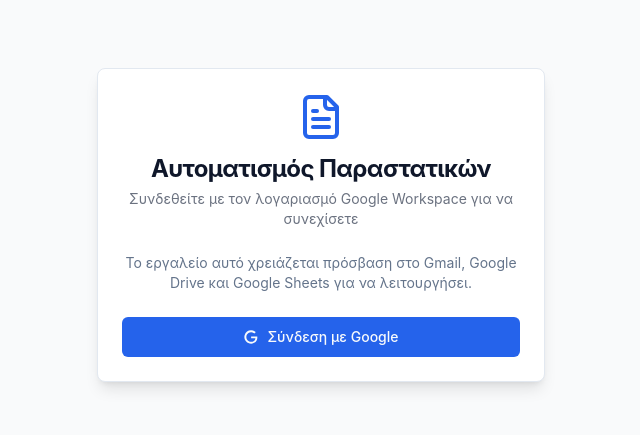
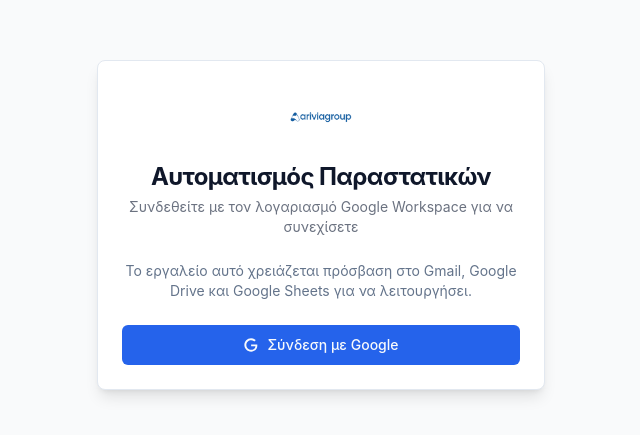
Before and after one commit to jacobsanto/factura-wizard-automator, a React (Vite) app: page / in a window 1280 px wide. Shown: the part 175-610 px from the top of the page, without its empty margins (319-959 px from the left). Built offline with nearby package versions, Linux system fonts and the light colour scheme.

Commit message:
feat: Integrate logo into design
Integrate the company logo into the application's design, specifically in the header and login components.

```diff
--- a/src/components/Header.tsx
+++ b/src/components/Header.tsx
@@ -10,7 +10,7 @@ import {
   DropdownMenuSeparator,
   DropdownMenuTrigger
 } from "@/components/ui/dropdown-menu";
-import { LogOut, Settings, HelpCircle, FileText } from "lucide-react";
+import { LogOut, Settings, HelpCircle } from "lucide-react";
 import { useNavigate, useLocation } from "react-router-dom";
 import { getCurrentUser } from "@/utils/userUtils";
 
@@ -41,7 +41,11 @@ const Header: React.FC = () => {
     <header className="bg-white shadow-sm border-b px-6 py-3">
       <div className="flex items-center justify-between">
         <div className="flex items-center space-x-3">
-          <FileText className="h-6 w-6 text-brand-blue" />
+          <img
+            src="/lovable-uploads/eb8a966b-e206-44a4-9398-d5f242f5e9f4.png"
+            alt="Arivia Group Logo"
+            className="h-8 w-auto"
+          />
           <h1 className="text-xl font-semibold text-gray-800">
             Αυτοματισμός Παραστατικών
           </h1>
--- a/src/components/Login.tsx
+++ b/src/components/Login.tsx
@@ -1,8 +1,6 @@
-
 import React, { useState, useEffect } from "react";
 import { Button } from "@/components/ui/button";
 import { Card, CardContent, CardDescription, CardFooter, CardHeader, CardTitle } from "@/components/ui/card";
-import { FileText } from "lucide-react";
 import { getGoogleAuthUrl, checkAndFixAuthState } from "@/services/google";
 import { useToast } from "@/hooks/use-toast";
 import { GOOGLE_REDIRECT_URI } from "@/env";
@@ -97,7 +95,11 @@ const Login: React.FC = () => {
       <Card className="w-full max-w-md shadow-lg">
         <CardHeader className="space-y-1 text-center">
           <div className="flex justify-center">
-            <FileText className="logo-debug-trigger h-12 w-12 text-brand-blue mb-2 cursor-pointer" />
+            <img
+              src="/lovable-uploads/eb8a966b-e206-44a4-9398-d5f242f5e9f4.png"
+              alt="Arivia Group Logo"
+              className="logo-debug-trigger h-16 w-auto mb-2 cursor-pointer"
+            />
           </div>
           <CardTitle className="text-2xl font-bold text-center">
             Αυτοματισμός Παραστατικών
--- a/src/pages/Index.tsx
+++ b/src/pages/Index.tsx
@@ -59,6 +59,13 @@ const AppContent: React.FC = () => {
     return (
       <div className="min-h-screen flex items-center justify-center bg-gray-50">
         <div className="text-center">
+          <div className="flex justify-center mb-4">
+            <img
+              src="/lovable-uploads/eb8a966b-e206-44a4-9398-d5f242f5e9f4.png"
+              alt="Arivia Group Logo"
+              className="h-12 w-auto"
+            />
+          </div>
           <div className="w-16 h-16 border-4 border-t-brand-blue border-r-transparent border-b-transparent border-l-transparent rounded-full animate-spin mx-auto mb-4"></div>
           <p className="text-lg font-medium text-gray-600">Φόρτωση...</p>
 
@@ -95,7 +102,7 @@ const AppContent: React.FC = () => {
             <Dashboard />
           </main>
           <footer className="py-4 px-6 border-t text-center text-sm text-gray-500">
-            © {new Date().getFullYear()} Αυτοματισμός Παραστατικών - Google Workspace Integration
+            © {new Date().getFullYear()} Αριβία Γκρουπ - Αυτοματισμός Παραστατικών
           </footer>
         </>
       ) : (
```
Also changed, not shown: public/lovable-uploads/eb8a966b-e206-44a4-9398-d5f242f5e9f4.png (added).
